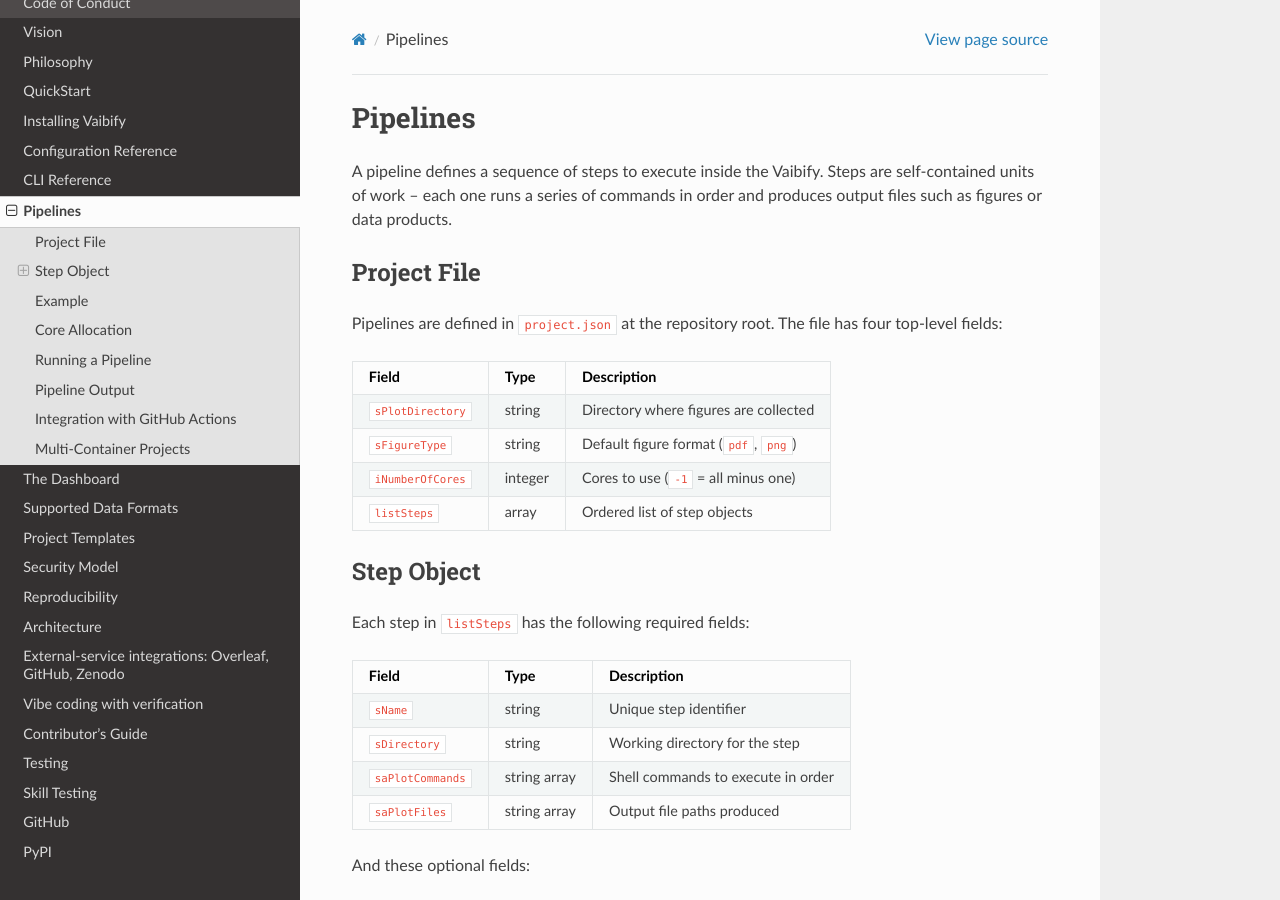
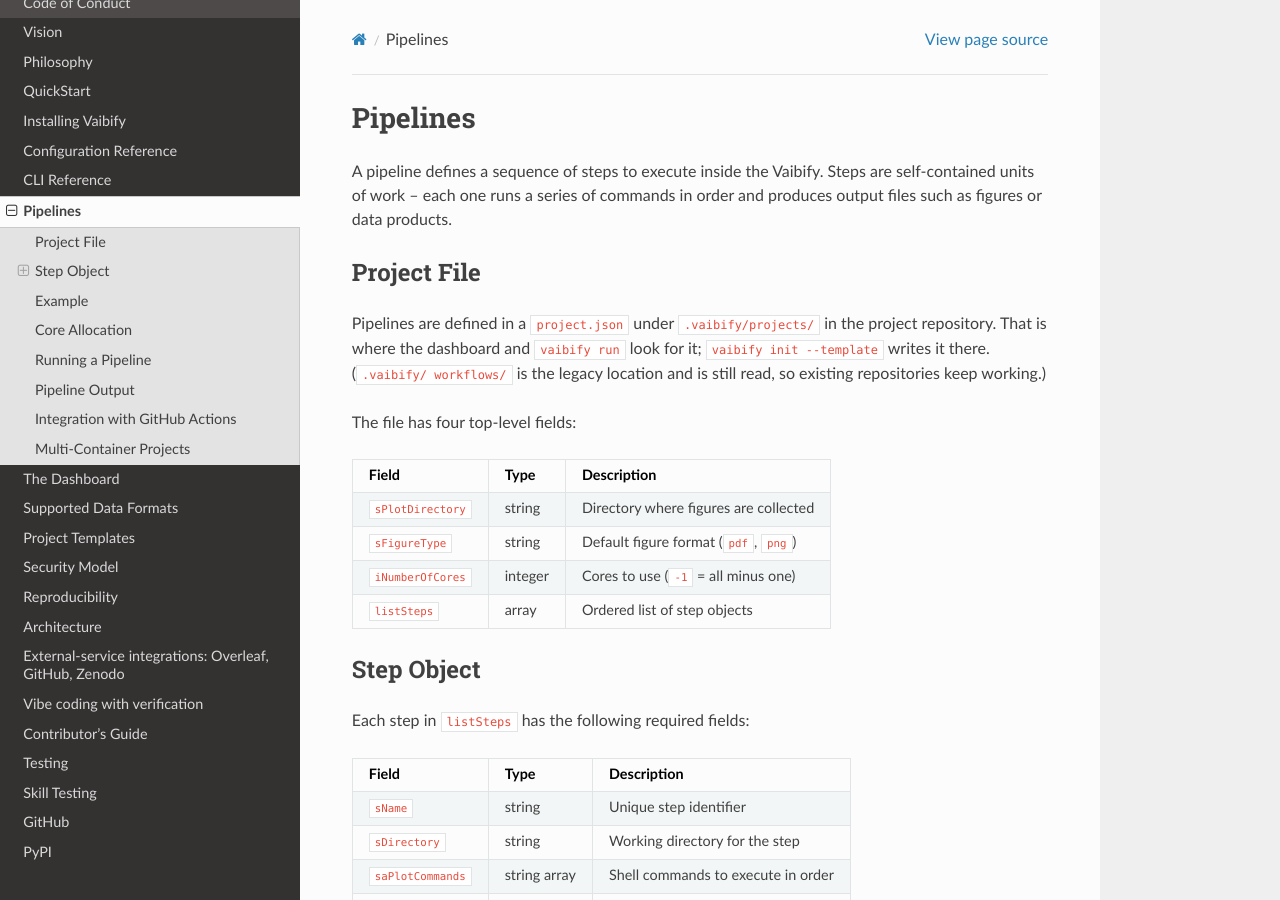
Before and after one commit to RoryBarnes/vaibify, a Sphinx documentation site: the page built from docs/pipelines.md, in a window 1280 px wide and 900 px high. Built offline with Sphinx 7.4.7 and the Read the Docs theme 3.1.0, drawn with Linux system fonts in a browser that asks for light colours; the version number could not be read and is left out.

Commit message:
docs: finish the corrections the last pass left half-done
Three claims still contradicted either the code or the page above them:

- Pipelines and the sharing recipe still put project.json at the
  repository root. Discovery has never looked there, and init now writes
  .vaibify/projects/.
- The isolation table said root is used only during image build. The
  entrypoint starts as root to configure system paths and then execs
  itself through gosu, so root exists at container start too -- nothing
  the researcher runs inherits it, which is the part worth stating
  precisely rather than rounding off.
- The threat model still listed credential theft as contained by
  ephemeral files, directly above the newly added section explaining
  that secret files outlive the container and agent logins persist in a
  plaintext keyring volume.

Co-Authored-By: Claude Opus 5 (1M context) <noreply@anthropic.com>

```diff
--- a/docs/pipelines.md
+++ b/docs/pipelines.md
@@ -6,8 +6,13 @@ commands in order and produces output files such as figures or data products.
 
 ## Project File
 
-Pipelines are defined in `project.json` at the repository root. The file has
-four top-level fields:
+Pipelines are defined in a `project.json` under `.vaibify/projects/` in
+the project repository. That is where the dashboard and `vaibify run`
+look for it; `vaibify init --template` writes it there. (`.vaibify/
+workflows/` is the legacy location and is still read, so existing
+repositories keep working.)
+
+The file has four top-level fields:
 
 | Field              | Type    | Description                              |
 |--------------------|---------|------------------------------------------|
```
Also changed, not shown: docs/reproducibility.md (+2 -2 lines), docs/security.md (+6 -3 lines).
